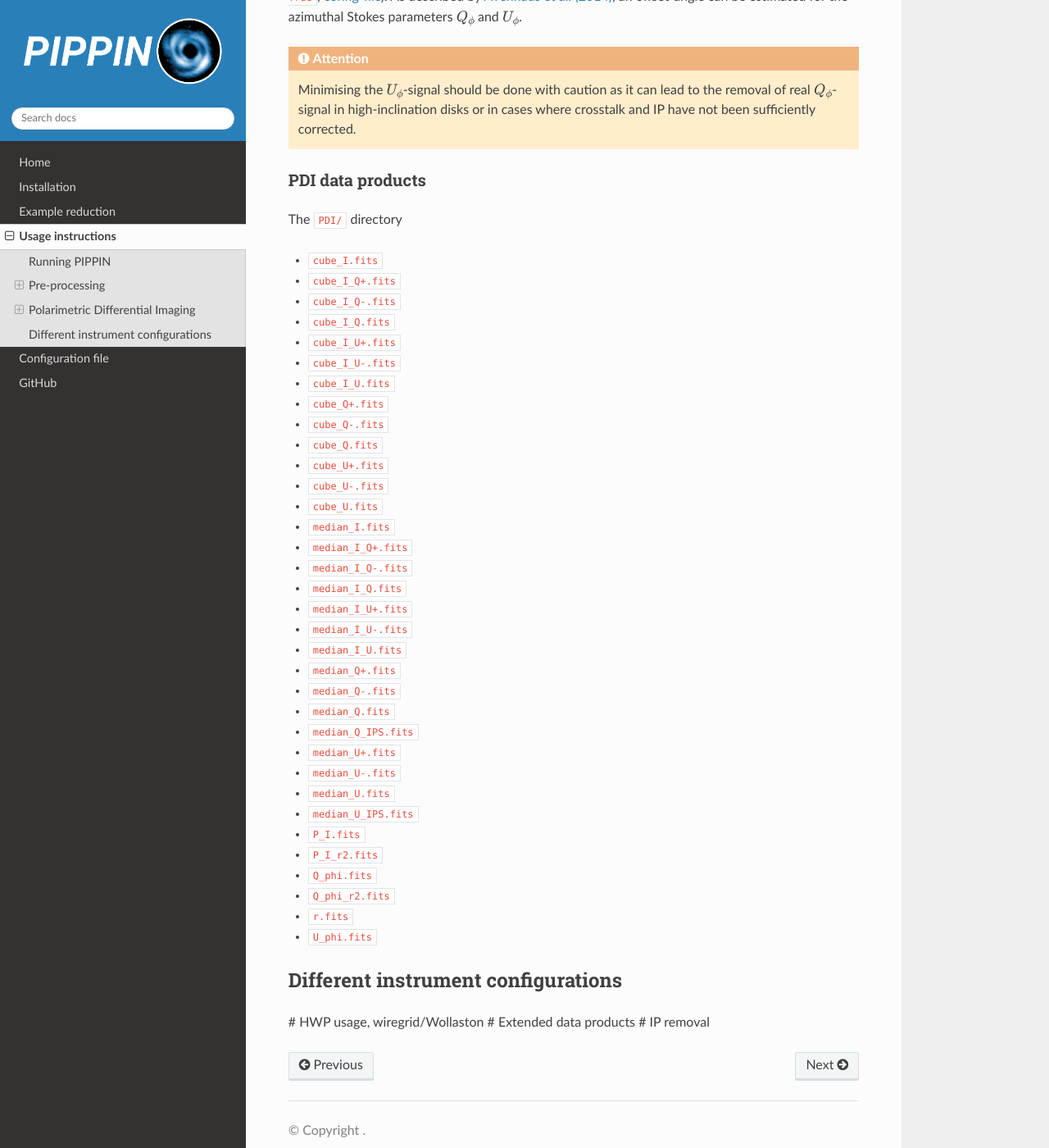
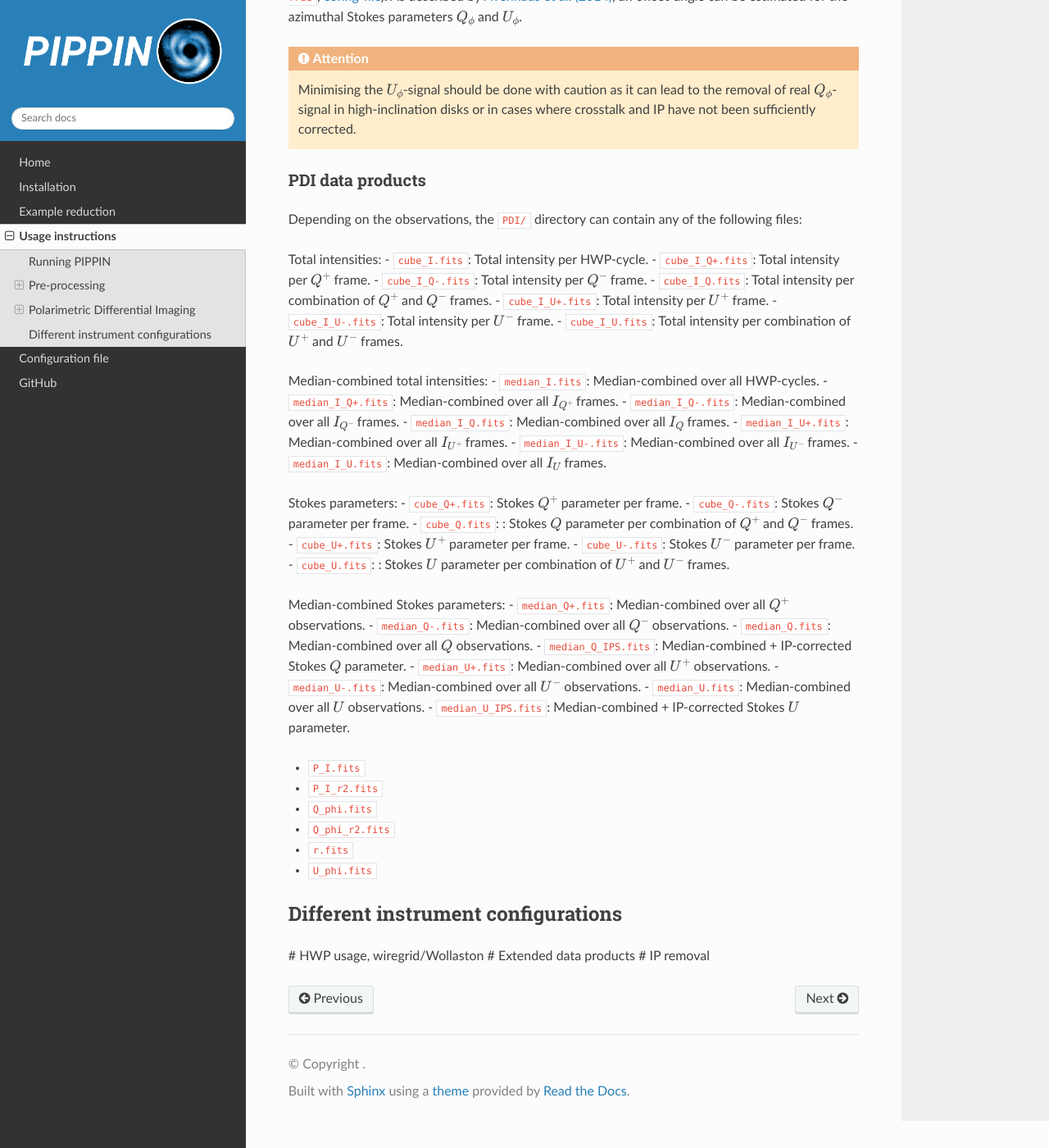
Before and after one commit to samderegt/PIPPIN-NACO, a Sphinx documentation site: the page built from docs/source/usage.rst, in a window 1280 px wide and 1400 px high, scrolled down 3857 px. Shown: the whole window at 82% size. Built offline with Sphinx 7.4.7 and the Read the Docs theme 2.0.0, drawn with Linux system fonts in a browser that asks for light colours; some of the changed text lies outside the part shown.

```diff
--- a/docs/source/usage.rst
+++ b/docs/source/usage.rst
@@ -109,36 +109,44 @@ Finally, the :math:`U_\phi`-signal in the ``r_crosstalk`` annulus is minimised i
 
 PDI data products
 ^^^^^^^^^^^^^^^^^
-The :file:`PDI/` directory
+Depending on the observations, the :file:`PDI/` directory can contain any of the following files:
 
-- :file:`cube_I.fits`
-- :file:`cube_I_Q+.fits`
-- :file:`cube_I_Q-.fits`
-- :file:`cube_I_Q.fits`
-- :file:`cube_I_U+.fits`
-- :file:`cube_I_U-.fits`
-- :file:`cube_I_U.fits`
-- :file:`cube_Q+.fits`
-- :file:`cube_Q-.fits`
-- :file:`cube_Q.fits`
-- :file:`cube_U+.fits`
-- :file:`cube_U-.fits`
-- :file:`cube_U.fits`
-- :file:`median_I.fits`
-- :file:`median_I_Q+.fits`
-- :file:`median_I_Q-.fits`
-- :file:`median_I_Q.fits`
-- :file:`median_I_U+.fits`
-- :file:`median_I_U-.fits`
-- :file:`median_I_U.fits`
-- :file:`median_Q+.fits`
-- :file:`median_Q-.fits`
-- :file:`median_Q.fits`
-- :file:`median_Q_IPS.fits`
-- :file:`median_U+.fits`
-- :file:`median_U-.fits`
-- :file:`median_U.fits`
-- :file:`median_U_IPS.fits`
+Total intensities:
+- :file:`cube_I.fits`: Total intensity per HWP-cycle.
+- :file:`cube_I_Q+.fits`: Total intensity per :math:`Q^+` frame.
+- :file:`cube_I_Q-.fits`: Total intensity per :math:`Q^-` frame.
+- :file:`cube_I_Q.fits`: Total intensity per combination of :math:`Q^+` and :math:`Q^-` frames.
+- :file:`cube_I_U+.fits`: Total intensity per :math:`U^+` frame.
+- :file:`cube_I_U-.fits`: Total intensity per :math:`U^-` frame.
+- :file:`cube_I_U.fits`: Total intensity per combination of :math:`U^+` and :math:`U^-` frames.
+
+Median-combined total intensities:
+- :file:`median_I.fits`: Median-combined over all HWP-cycles.
+- :file:`median_I_Q+.fits`: Median-combined over all :math:`I_{Q^+}` frames.
+- :file:`median_I_Q-.fits`: Median-combined over all :math:`I_{Q^-}` frames.
+- :file:`median_I_Q.fits`: Median-combined over all :math:`I_{Q}` frames.
+- :file:`median_I_U+.fits`: Median-combined over all :math:`I_{U^+}` frames.
+- :file:`median_I_U-.fits`: Median-combined over all :math:`I_{U^-}` frames.
+- :file:`median_I_U.fits`: Median-combined over all :math:`I_{U}` frames.
+
+Stokes parameters:
+- :file:`cube_Q+.fits`: Stokes :math:`Q^+` parameter per frame.
+- :file:`cube_Q-.fits`: Stokes :math:`Q^-` parameter per frame.
+- :file:`cube_Q.fits`: : Stokes :math:`Q` parameter per combination of :math:`Q^+` and :math:`Q^-` frames.
+- :file:`cube_U+.fits`: Stokes :math:`U^+` parameter per frame.
+- :file:`cube_U-.fits`: Stokes :math:`U^-` parameter per frame.
+- :file:`cube_U.fits`: : Stokes :math:`U` parameter per combination of :math:`U^+` and :math:`U^-` frames.
+
+Median-combined Stokes parameters:
+- :file:`median_Q+.fits`: Median-combined over all :math:`Q^+` observations.
+- :file:`median_Q-.fits`: Median-combined over all :math:`Q^-` observations.
+- :file:`median_Q.fits`: Median-combined over all :math:`Q` observations.
+- :file:`median_Q_IPS.fits`: Median-combined + IP-corrected Stokes :math:`Q` parameter.
+- :file:`median_U+.fits`: Median-combined over all :math:`U^+` observations.
+- :file:`median_U-.fits`: Median-combined over all :math:`U^-` observations.
+- :file:`median_U.fits`: Median-combined over all :math:`U` observations.
+- :file:`median_U_IPS.fits`: Median-combined + IP-corrected Stokes :math:`U` parameter.
+
 - :file:`P_I.fits`
 - :file:`P_I_r2.fits`
 - :file:`Q_phi.fits`
```
Also changed, not shown: other parts of docs/source/usage.rst (+1 -1 lines), 1 other file.
